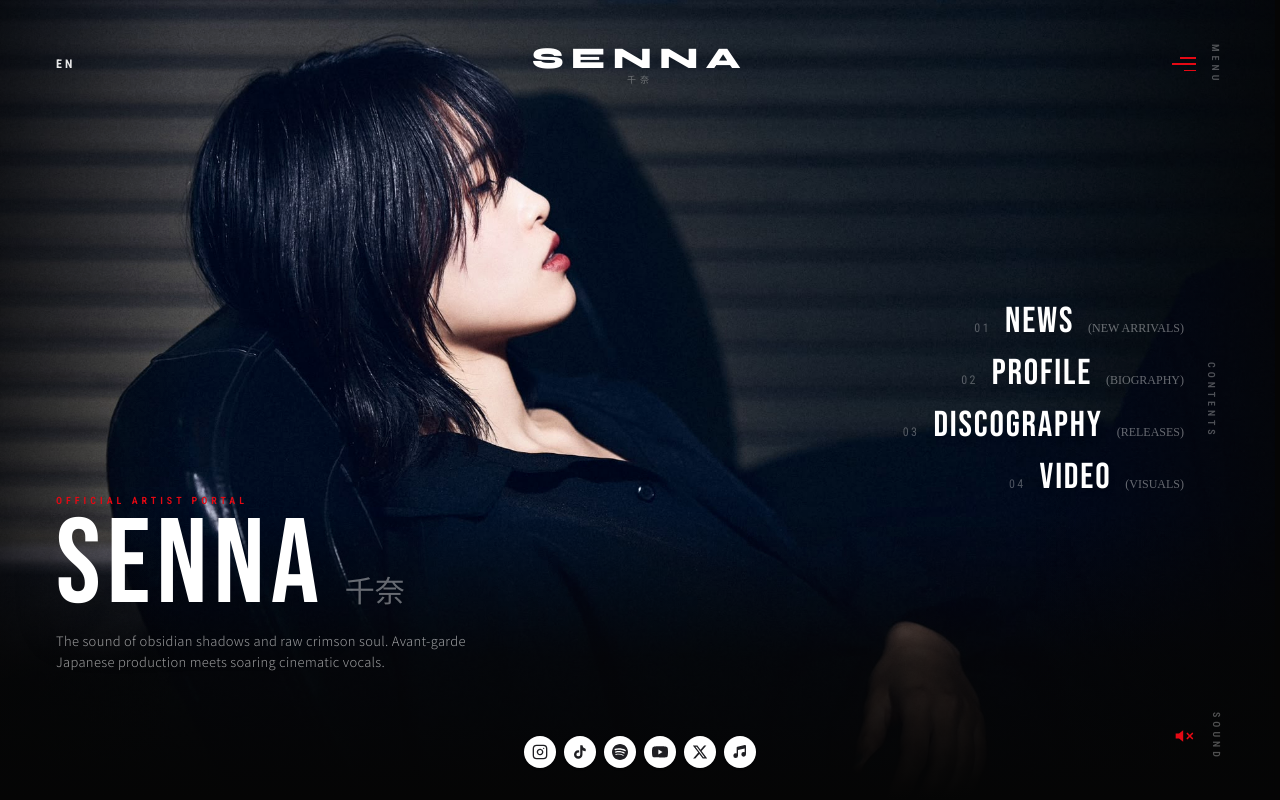
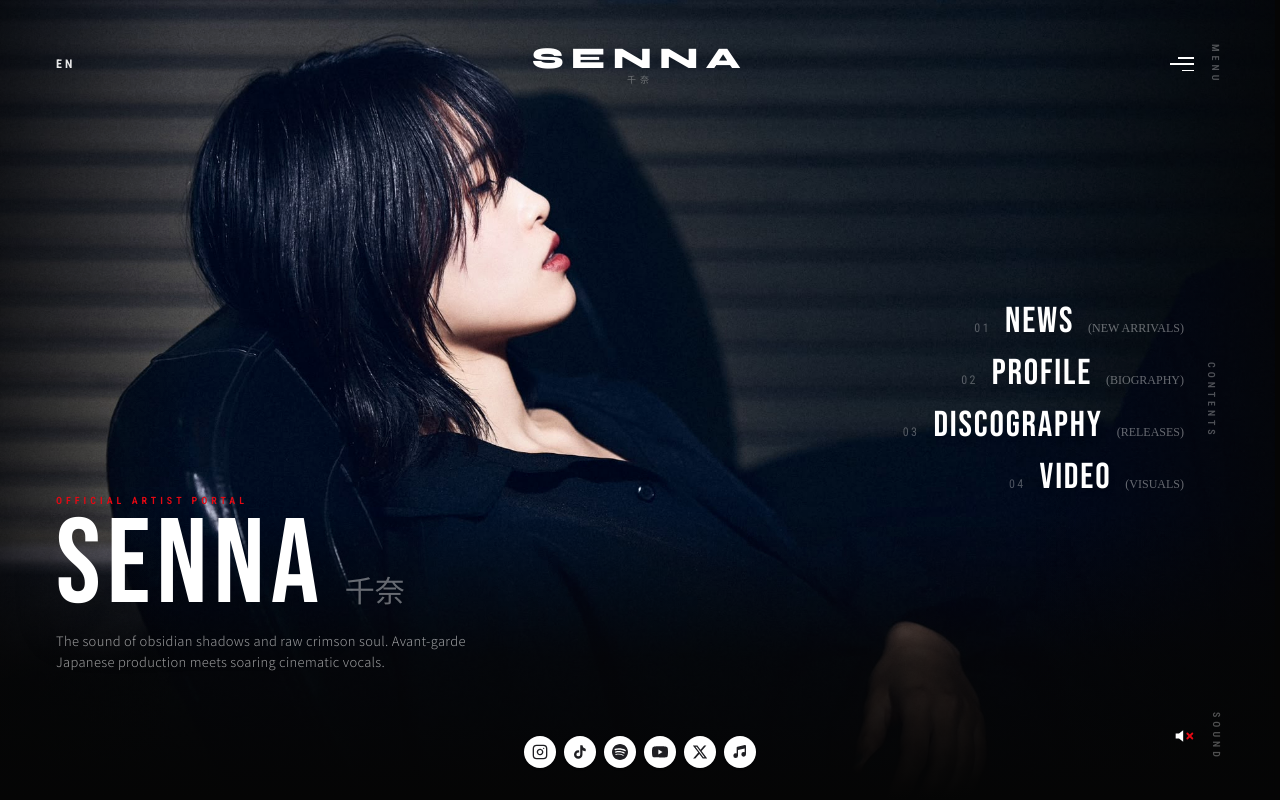
Before and after one commit to AzerfaXx-afk/Senna-song, a Next.js app: page / in a window 1280 px wide. Shown: the top 800 px of the page. Built offline with nearby package versions, Linux system fonts and the light colour scheme.

Commit message:
style(icons): white speaker body with red cross/waves & white menu bars turning red on hover

```diff
--- a/src/components/audio/FloatingSpeakerButton.tsx
+++ b/src/components/audio/FloatingSpeakerButton.tsx
@@ -42,60 +42,70 @@ export default function FloatingSpeakerButton({ isMenuOpen = false }: FloatingSp
             }
             transition={{ duration: 0.3, ease: [0.22, 1, 0.36, 1] }}
             onAnimationComplete={() => setIsJumping(false)}
-            className="w-6 h-6 flex items-center justify-center group-hover:scale-110 group-hover:drop-shadow-[0_0_8px_rgba(229,9,20,0.8)] transition-all duration-300"
+            className="w-6 h-6 flex items-center justify-center group-hover:scale-110 group-hover:drop-shadow-[0_0_8px_rgba(229,9,20,0.85)] transition-all duration-300"
           >
             {isPlaying ? (
               <svg
-                className="w-5 h-5 text-[#E50914]"
+                className="w-5 h-5 overflow-visible"
                 viewBox="0 0 24 24"
-                fill="currentColor"
+                fill="none"
               >
-                {/* Speaker Body in Crimson */}
-                <path d="M11 5L6 9H2V15H6L11 19V5Z" />
-                {/* Sound Wave 1 */}
+                {/* Speaker Body: Pure Crisp WHITE */}
                 <path
-                  d="M15.54 8.46C16.48 9.4 17 10.65 17 12C17 13.35 16.48 14.6 15.54 15.54"
+                  d="M11 5L6 9H2V15H6L11 19V5Z"
+                  fill="white"
+                  className="transition-colors duration-300"
+                />
+                {/* Sound Wave 1 (Inner Arc): CRIMSON RED with pulse */}
+                <path
+                  d="M15.5 8.5C16.4 9.4 17 10.6 17 12C17 13.4 16.4 14.6 15.5 15.5"
                   stroke="#E50914"
-                  strokeWidth="2"
+                  strokeWidth="2.2"
                   strokeLinecap="round"
-                  fill="none"
-                  className="animate-pulse"
+                  className="animate-pulse origin-center"
                 />
-                {/* Sound Wave 2 */}
+                {/* Sound Wave 2 (Outer Arc): CRIMSON RED with delayed pulse */}
                 <path
-                  d="M19.07 4.93C20.95 6.81 22 9.35 22 12C22 14.65 20.95 17.19 19.07 19.07"
+                  d="M19 5.5C20.8 7.3 22 9.5 22 12C22 14.5 20.8 16.7 19 18.5"
                   stroke="#E50914"
-                  strokeWidth="2"
+                  strokeWidth="2.2"
                   strokeLinecap="round"
-                  fill="none"
+                  className="animate-pulse [animation-delay:200ms] origin-center"
                 />
               </svg>
             ) : (
               <svg
-                className="w-5 h-5 text-[#E50914]"
+                className="w-5 h-5 overflow-visible"
                 viewBox="0 0 24 24"
-                fill="currentColor"
+                fill="none"
               >
-                {/* Muted Speaker Body in Crimson */}
-                <path d="M11 5L6 9H2V15H6L11 19V5Z" />
-                {/* Diagonal Mute Slash in Crimson */}
+                {/* Speaker Body: Pure Crisp WHITE */}
+                <path
+                  d="M11 5L6 9H2V15H6L11 19V5Z"
+                  fill="white"
+                  className="transition-colors duration-300"
+                />
+                {/* Diagonal Mute Slash 1: CRIMSON RED */}
                 <line
                   x1="22"
                   y1="9"
                   x2="16"
                   y2="15"
                   stroke="#E50914"
-                  strokeWidth="2"
+                  strokeWidth="2.2"
                   strokeLinecap="round"
+                  className="transition-all duration-300 group-hover:drop-shadow-[0_0_6px_rgba(229,9,20,0.9)]"
                 />
+                {/* Diagonal Mute Slash 2: CRIMSON RED */}
                 <line
                   x1="16"
                   y1="9"
                   x2="22"
                   y2="15"
                   stroke="#E50914"
-                  strokeWidth="2"
+                  strokeWidth="2.2"
                   strokeLinecap="round"
+                  className="transition-all duration-300 group-hover:drop-shadow-[0_0_6px_rgba(229,9,20,0.9)]"
                 />
               </svg>
             )}
--- a/src/components/navigation/Navbar.tsx
+++ b/src/components/navigation/Navbar.tsx
@@ -298,36 +298,38 @@ export default function Navbar({ onOpenMenu, isMenuOpen }: NavbarProps) {
         {/* ================================================================= */}
         <div className="flex-1 flex justify-end items-center pointer-events-auto">
           <div className="flex items-center gap-2.5">
-            {/* Interactive Button: ONLY the Signature Crimson Bars */}
+            {/* Interactive Button: ONLY the Signature 3 Bars / X */}
             <button
               onClick={onOpenMenu}
-              className="group relative w-7 h-7 flex items-center justify-center cursor-pointer focus:outline-none select-none transition-transform duration-200 active:scale-90"
+              className="group relative w-8 h-8 flex items-center justify-center cursor-pointer focus:outline-none select-none transition-transform duration-200 active:scale-90 group-hover:scale-105"
               aria-label={isMenuOpen ? (dict.nav?.close || "Close Menu") : (dict.nav?.menu || "Open Menu")}
             >
               {/* Fixed 24x24 Icon Box (Zero layout shift between 3 bars and X close) */}
               <div className="w-6 h-6 flex items-center justify-end relative">
                 {/* Bar 1 (Top / Diagonal 1) */}
                 <span
-                  className={`absolute h-[1.5px] bg-[#E50914] transition-all duration-300 origin-center group-hover:drop-shadow-[0_0_8px_rgba(229,9,20,0.8)] ${
+                  className={`absolute h-[1.5px] transition-all duration-300 ease-[0.16,1,0.3,1] origin-center group-hover:bg-[#E50914] group-hover:drop-shadow-[0_0_8px_rgba(229,9,20,0.95)] ${
                     isMenuOpen
-                      ? "w-5 rotate-45 top-[11.25px] right-0.5"
-                      : "w-4 top-[5px] right-0 group-hover:w-5"
+                      ? "w-5.5 rotate-45 top-[11.25px] right-0.5 bg-white"
+                      : "w-4 top-[5px] right-0 bg-white group-hover:w-5.5"
                   }`}
                 />
 
                 {/* Bar 2 (Middle - disappears smoothly in X mode) */}
                 <span
-                  className={`absolute h-[1.5px] bg-[#E50914] transition-all duration-300 right-0 top-[11.25px] group-hover:drop-shadow-[0_0_8px_rgba(229,9,20,0.8)] ${
-                    isMenuOpen ? "w-0 opacity-0" : "w-6 opacity-100"
+                  className={`absolute h-[1.5px] transition-all duration-300 ease-[0.16,1,0.3,1] right-0 top-[11.25px] group-hover:bg-[#E50914] group-hover:drop-shadow-[0_0_8px_rgba(229,9,20,0.95)] ${
+                    isMenuOpen
+                      ? "w-0 opacity-0 bg-white"
+                      : "w-6 opacity-100 bg-white group-hover:w-6"
                   }`}
                 />
 
                 {/* Bar 3 (Bottom / Diagonal 2) */}
                 <span
-                  className={`absolute h-[1.5px] bg-[#E50914] transition-all duration-300 origin-center group-hover:drop-shadow-[0_0_8px_rgba(229,9,20,0.8)] ${
+                  className={`absolute h-[1.5px] transition-all duration-300 ease-[0.16,1,0.3,1] origin-center group-hover:bg-[#E50914] group-hover:drop-shadow-[0_0_8px_rgba(229,9,20,0.95)] ${
                     isMenuOpen
-                      ? "w-5 -rotate-45 top-[11.25px] right-0.5"
-                      : "w-3 top-[17.5px] right-0 group-hover:w-4"
+                      ? "w-5.5 -rotate-45 top-[11.25px] right-0.5 bg-white"
+                      : "w-3 top-[17.5px] right-0 bg-white group-hover:w-4.5"
                   }`}
                 />
               </div>
```
